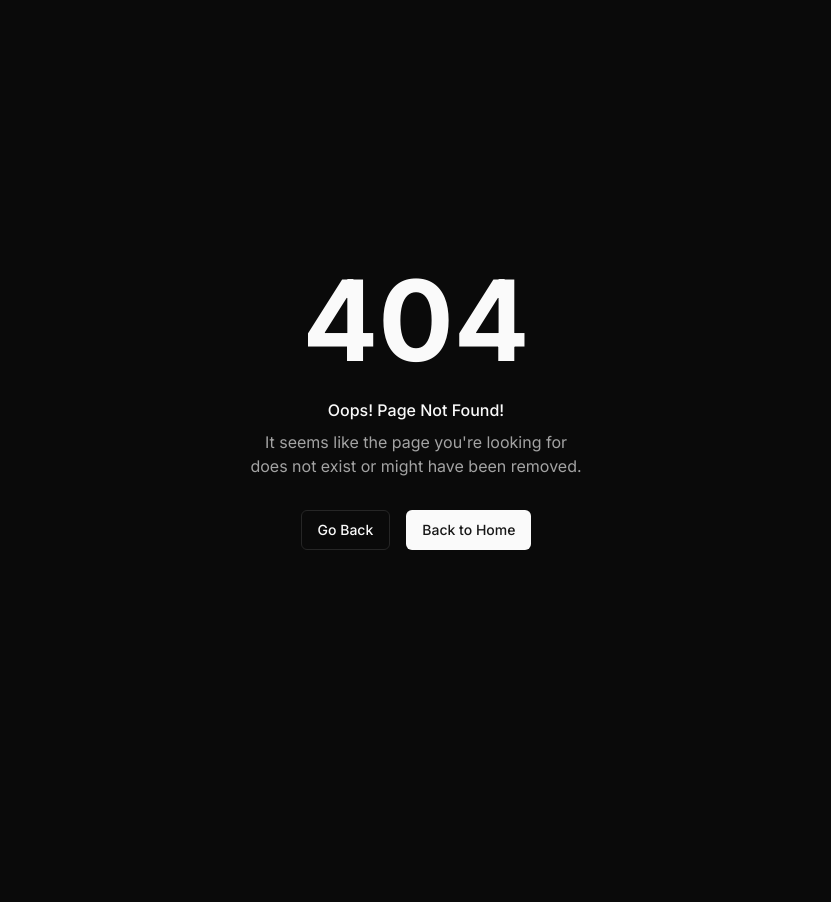
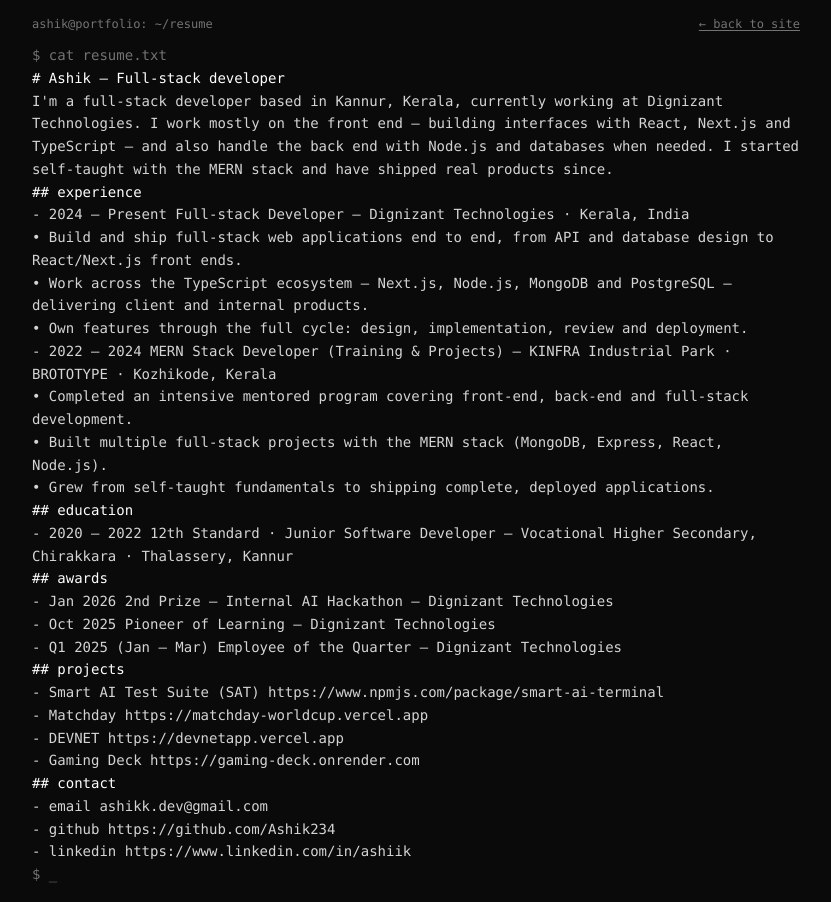
Before and after one commit to Ashik234/Personal-Website, a Next.js app: page /dev in a window 1280 px wide. Before the commit this address had no page. Shown: the whole page, without its empty margins (224-1055 px from the left). Before the commit the page ends 800 px from the top, so only its background shows below. Built offline with nearby package versions, Linux system fonts and the light colour scheme.

Commit message:
feat: add /dev route rendering terminal resume

```diff
--- /dev/null
+++ b/src/app/dev/page.tsx
@@ -0,0 +1,11 @@
+import type { Metadata } from "next";
+import DevResume from "../../components/dev/DevResume";
+import "../globals.css";
+
+export const metadata: Metadata = {
+  title: "Ashik — resume (dev mode)",
+};
+
+export default function DevPage() {
+  return <DevResume />;
+}
```
